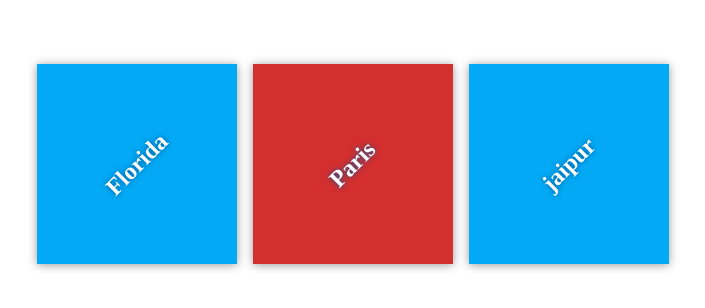
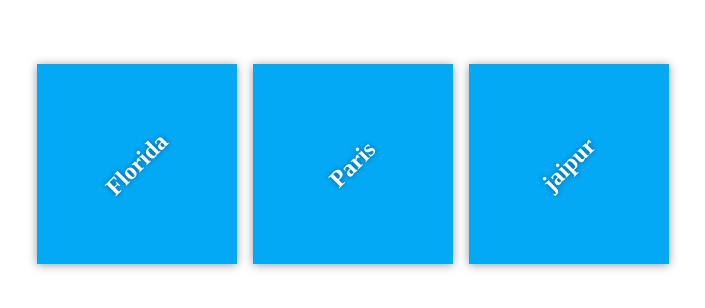
Before and after one commit to virendras1/my-travel-plans, a plain HTML site: page index.html in a window 1280 px wide. Shown: the part 236-544 px from the top of the page, without its empty margins (287-992 px from the left). Drawn offline with Linux system fonts and the light colour scheme; files that its build step writes are made by us from their sources.

Commit message:
color change in the paris

```diff
--- a/app.css
+++ b/app.css
@@ -65,5 +65,5 @@ h2 {
 >>>>>>> 2dadcf42cd56db1cbc0597fe1a014a9caea1ccd4
 }
 #paris {
-    background-color: #d32f2f;
+    background-color: #d32f2k;
 }
```
